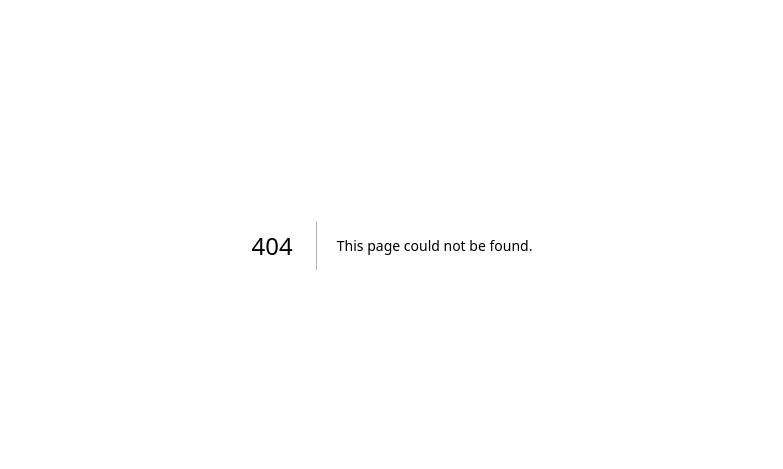
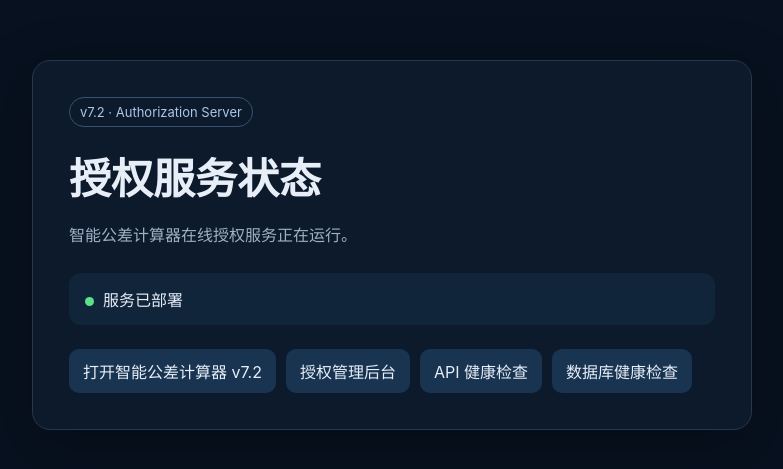
Before and after one commit to Jim800325/tolerance-license-server, a Next.js app: page /status in a window 1280 px wide. Before the commit this address had no page. Shown: the part 155-624 px from the top of the page, without its empty margins (248-1031 px from the left). Built offline with nearby package versions, Linux system fonts and the light colour scheme.

Commit message:
fix: restore dedicated authorization status page

```diff
--- /dev/null
+++ b/app/status/page.tsx
@@ -0,0 +1,18 @@
+export default function StatusPage() {
+  return (
+    <main className="shell">
+      <section className="card">
+        <div className="badge">v7.2 · Authorization Server</div>
+        <h1>授权服务状态</h1>
+        <p className="muted">智能公差计算器在线授权服务正在运行。</p>
+        <div className="status"><span />服务已部署</div>
+        <div className="links">
+          <a href="/calculator.html">打开智能公差计算器 v7.2</a>
+          <a href="/admin">授权管理后台</a>
+          <a href="/api/health">API 健康检查</a>
+          <a href="/api/db-health">数据库健康检查</a>
+        </div>
+      </section>
+    </main>
+  );
+}
```
